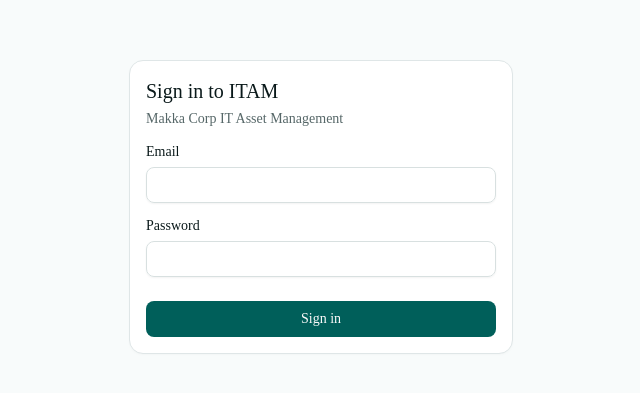
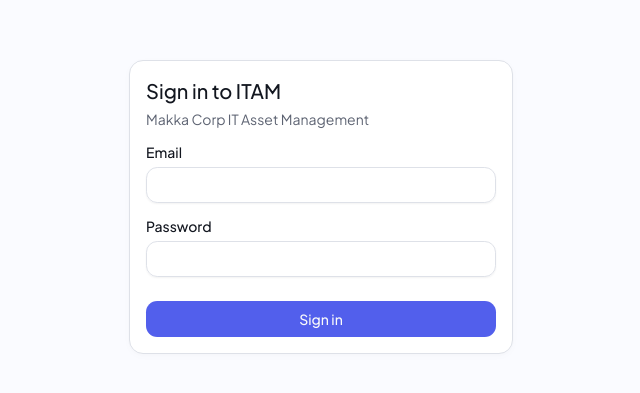
Before and after one commit to ws0x/EPPS-ITAM, a Next.js app: page /login in a window 1280 px wide. Shown: the part 193-586 px from the top of the page, without its empty margins (319-959 px from the left). Built offline with nearby package versions, Linux system fonts and the light colour scheme; no server answers.

Commit message:
style: upgrade typography to Plus Jakarta Sans and color palette to warm Indigo-Violet

```diff
--- a/src/app/globals.css
+++ b/src/app/globals.css
@@ -49,75 +49,72 @@
 }
 
 :root {
-  --background: oklch(0.985 0.003 200);
-  --foreground: oklch(0.2 0.02 200);
+  --background: oklch(0.988 0.005 270);
+  --foreground: oklch(0.20 0.02 270);
   --card: oklch(1 0 0);
-  --card-foreground: oklch(0.2 0.02 200);
+  --card-foreground: oklch(0.20 0.02 270);
   --popover: oklch(1 0 0);
-  --popover-foreground: oklch(0.2 0.02 200);
-  /* Deep teal brand — distinct from FAERP's blue, same "dense ERP" family */
-  --primary: oklch(0.437 0.078 188.216);
+  --popover-foreground: oklch(0.20 0.02 270);
+  --primary: oklch(0.56 0.21 273.5);
   --primary-foreground: oklch(0.985 0 0);
-  --secondary: oklch(0.96 0.01 195);
-  --secondary-foreground: oklch(0.3 0.03 195);
-  --muted: oklch(0.96 0.01 195);
-  --muted-foreground: oklch(0.5 0.02 200);
-  --accent: oklch(0.94 0.03 185);
-  --accent-foreground: oklch(0.3 0.06 190);
+  --secondary: oklch(0.96 0.015 270);
+  --secondary-foreground: oklch(0.35 0.04 270);
+  --muted: oklch(0.96 0.015 270);
+  --muted-foreground: oklch(0.50 0.025 270);
+  --accent: oklch(0.94 0.035 270);
+  --accent-foreground: oklch(0.35 0.07 270);
   --destructive: oklch(0.577 0.245 27.325);
-  --border: oklch(0.9 0.008 200);
-  --input: oklch(0.9 0.008 200);
-  --ring: oklch(0.511 0.096 186.391);
-  --chart-1: oklch(0.511 0.096 186.391);
-  --chart-2: oklch(0.6 0.118 184.704);
-  --chart-3: oklch(0.704 0.14 182.503);
-  --chart-4: oklch(0.777 0.152 181.912);
-  --chart-5: oklch(0.855 0.138 181.071);
-  --radius: 0.625rem;
-  /* Sidebar is always dark teal-navy, regardless of light/dark mode — a
-     persistent "brand rail" like FAERP's, not a theme-following surface. */
-  --sidebar: oklch(0.24 0.04 220);
-  --sidebar-foreground: oklch(0.94 0.01 200);
-  --sidebar-primary: oklch(0.6 0.118 184.704);
-  --sidebar-primary-foreground: oklch(0.13 0.02 220);
-  --sidebar-accent: oklch(0.32 0.05 210);
+  --border: oklch(0.91 0.01 270);
+  --input: oklch(0.91 0.01 270);
+  --ring: oklch(0.62 0.16 270);
+  --chart-1: oklch(0.56 0.21 273.5);
+  --chart-2: oklch(0.65 0.16 270);
+  --chart-3: oklch(0.70 0.18 273.5);
+  --chart-4: oklch(0.77 0.15 270);
+  --chart-5: oklch(0.85 0.12 270);
+  --radius: 0.875rem;
+  --sidebar: oklch(0.20 0.04 270);
+  --sidebar-foreground: oklch(0.94 0.01 270);
+  --sidebar-primary: oklch(0.65 0.16 270);
+  --sidebar-primary-foreground: oklch(0.13 0.02 270);
+  --sidebar-accent: oklch(0.28 0.04 270);
   --sidebar-accent-foreground: oklch(0.98 0 0);
   --sidebar-border: oklch(1 0 0 / 8%);
-  --sidebar-ring: oklch(0.6 0.118 184.704);
+  --sidebar-ring: oklch(0.65 0.16 270);
 }
 
 .dark {
-  --background: oklch(0.17 0.015 220);
-  --foreground: oklch(0.95 0.005 200);
-  --card: oklch(0.21 0.018 215);
-  --card-foreground: oklch(0.95 0.005 200);
-  --popover: oklch(0.21 0.018 215);
-  --popover-foreground: oklch(0.95 0.005 200);
-  --primary: oklch(0.704 0.14 182.503);
-  --primary-foreground: oklch(0.15 0.02 200);
-  --secondary: oklch(0.27 0.02 210);
-  --secondary-foreground: oklch(0.95 0.005 200);
-  --muted: oklch(0.27 0.02 210);
-  --muted-foreground: oklch(0.65 0.02 200);
-  --accent: oklch(0.3 0.05 200);
-  --accent-foreground: oklch(0.9 0.03 190);
+  --background: oklch(0.16 0.015 270);
+  --foreground: oklch(0.96 0.005 270);
+  --card: oklch(0.20 0.02 270);
+  --card-foreground: oklch(0.96 0.005 270);
+  --popover: oklch(0.20 0.02 270);
+  --popover-foreground: oklch(0.96 0.005 270);
+  --primary: oklch(0.70 0.18 273.5);
+  --primary-foreground: oklch(0.15 0.02 270);
+  --secondary: oklch(0.25 0.025 270);
+  --secondary-foreground: oklch(0.96 0.005 270);
+  --muted: oklch(0.25 0.025 270);
+  --muted-foreground: oklch(0.65 0.02 270);
+  --accent: oklch(0.28 0.04 270);
+  --accent-foreground: oklch(0.90 0.03 270);
   --destructive: oklch(0.704 0.191 22.216);
   --border: oklch(1 0 0 / 10%);
   --input: oklch(1 0 0 / 15%);
-  --ring: oklch(0.6 0.118 184.704);
-  --chart-1: oklch(0.855 0.138 181.071);
-  --chart-2: oklch(0.777 0.152 181.912);
-  --chart-3: oklch(0.704 0.14 182.503);
-  --chart-4: oklch(0.6 0.118 184.704);
-  --chart-5: oklch(0.511 0.096 186.391);
-  --sidebar: oklch(0.2 0.035 220);
-  --sidebar-foreground: oklch(0.94 0.01 200);
-  --sidebar-primary: oklch(0.6 0.118 184.704);
-  --sidebar-primary-foreground: oklch(0.13 0.02 220);
-  --sidebar-accent: oklch(0.28 0.045 210);
+  --ring: oklch(0.70 0.18 273.5);
+  --chart-1: oklch(0.70 0.18 273.5);
+  --chart-2: oklch(0.65 0.16 270);
+  --chart-3: oklch(0.56 0.21 273.5);
+  --chart-4: oklch(0.28 0.04 270);
+  --chart-5: oklch(0.20 0.04 270);
+  --sidebar: oklch(0.16 0.03 270);
+  --sidebar-foreground: oklch(0.94 0.01 270);
+  --sidebar-primary: oklch(0.70 0.18 273.5);
+  --sidebar-primary-foreground: oklch(0.13 0.02 270);
+  --sidebar-accent: oklch(0.24 0.035 270);
   --sidebar-accent-foreground: oklch(0.98 0 0);
   --sidebar-border: oklch(1 0 0 / 8%);
-  --sidebar-ring: oklch(0.6 0.118 184.704);
+  --sidebar-ring: oklch(0.70 0.18 273.5);
 }
 
 @layer base {
@@ -136,7 +133,7 @@
 
 /* 1. Sidebar Gradient Background & styling */
 [data-sidebar="sidebar"] {
-  background: linear-gradient(180deg, oklch(0.24 0.035 220), oklch(0.16 0.025 210)) !important;
+  background: linear-gradient(180deg, oklch(0.20 0.04 270), oklch(0.13 0.025 260)) !important;
   border-right: 1px solid oklch(1 0 0 / 6%) !important;
 }
 
@@ -155,21 +152,22 @@
   background: rgba(255, 255, 255, 0.09) !important;
   color: #ffffff !important;
   font-weight: 600 !important;
-  box-shadow: inset 0 0 0 1px rgba(255, 255, 255, 0.12), 0 4px 12px rgba(0, 0, 0, 0.15) !important;
-  border-radius: 0.5rem !important;
+  box-shadow: inset 0 0 0 1px rgba(255, 255, 255, 0.12), 0 4px 15px oklch(0.70 0.18 273.5 / 20%) !important;
+  border-radius: var(--radius) !important;
 }
 
 /* 3. Card premium hover and shadow transitions */
 [data-slot="card"], .premium-card {
   transition: transform 0.25s cubic-bezier(0.4, 0, 0.2, 1), box-shadow 0.25s cubic-bezier(0.4, 0, 0.2, 1), border-color 0.25s ease !important;
-  border: 1px solid oklch(0.92 0.008 200) !important;
-  box-shadow: 0 1px 3px 0 rgba(0, 0, 0, 0.02), 0 1px 2px -1px rgba(0, 0, 0, 0.02) !important;
+  border: 1px solid oklch(0.91 0.01 270) !important;
+  box-shadow: 0 1px 4px 0 rgba(0, 0, 0, 0.01), 0 2px 8px rgba(27, 20, 60, 0.02) !important;
+  border-radius: var(--radius) !important;
 }
 
 [data-slot="card"]:hover, .premium-card:hover {
   transform: translateY(-3px);
-  box-shadow: 0 12px 20px -8px rgba(0, 0, 0, 0.05), 0 4px 12px -5px rgba(0, 0, 0, 0.02) !important;
-  border-color: oklch(0.437 0.078 188.216 / 35%) !important;
+  box-shadow: 0 15px 30px -10px rgba(89, 74, 154, 0.08), 0 5px 15px -5px rgba(27, 20, 60, 0.03) !important;
+  border-color: oklch(0.56 0.21 273.5 / 35%) !important;
 }
 
 .dark [data-slot="card"], .dark .premium-card {
@@ -178,13 +176,13 @@
 }
 
 .dark [data-slot="card"]:hover, .dark .premium-card:hover {
-  border-color: oklch(0.704 0.14 182.503 / 40%) !important;
-  box-shadow: 0 12px 24px -10px rgba(0, 0, 0, 0.25) !important;
+  border-color: oklch(0.70 0.18 273.5 / 40%) !important;
+  box-shadow: 0 15px 30px -10px rgba(0, 0, 0, 0.3) !important;
 }
 
 /* 4. Elegant button scaling on click */
 button:active, a:active {
-  transform: scale(0.98);
+  transform: scale(0.97);
 }
 button, a {
   transition: all 0.2s cubic-bezier(0.4, 0, 0.2, 1);
--- a/src/app/layout.tsx
+++ b/src/app/layout.tsx
@@ -1,11 +1,11 @@
 import type { Metadata } from "next";
-import { Geist, Geist_Mono } from "next/font/google";
+import { Plus_Jakarta_Sans, Geist_Mono } from "next/font/google";
 import { TooltipProvider } from "@/components/ui/tooltip";
 import { Toaster } from "@/components/ui/sonner";
 import "./globals.css";
 
-const geistSans = Geist({
-  variable: "--font-geist-sans",
+const plusJakarta = Plus_Jakarta_Sans({
+  variable: "--font-sans",
   subsets: ["latin"],
 });
 
@@ -27,7 +27,7 @@ export default function RootLayout({
   return (
     <html
       lang="en"
-      className={`${geistSans.variable} ${geistMono.variable} h-full antialiased`}
+      className={`${plusJakarta.variable} ${geistMono.variable} h-full antialiased`}
     >
       <body className="min-h-full flex flex-col">
         <TooltipProvider>{children}</TooltipProvider>
```
